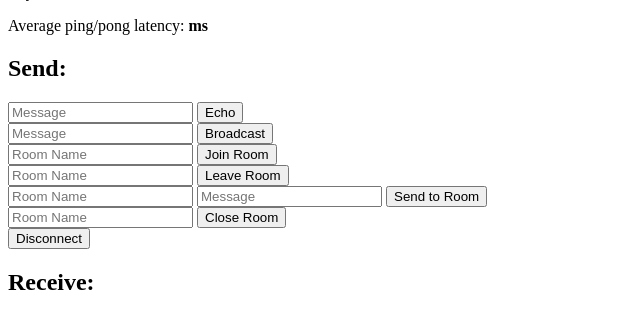
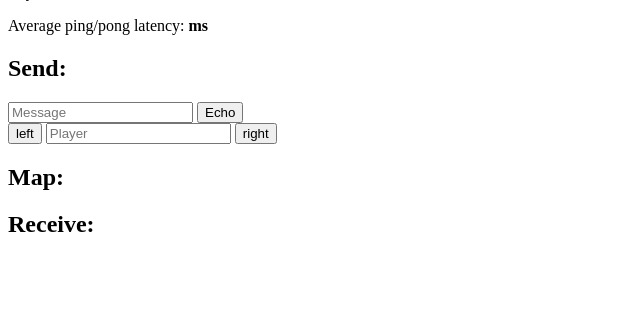
Before and after one commit to nogayrulegroup/race-engine, a Flask app: page / in a window 1280 px wide. Shown: the part 97-426 px from the top of the page, without its empty margins (0-640 px from the left). Run offline with Flask 2, Linux system fonts and the light colour scheme; some libraries are stand-ins or nearby versions.

Commit message:
Playground

```diff
--- a/engine/app.py
+++ b/engine/app.py
@@ -1,10 +1,14 @@
 # coding: utf-8
 
+import os
+import sys
 import logging
 import logging.config
 
-from flask import Flask, render_template
+from flask import Flask, render_template, session
 from flask_socketio import SocketIO, emit
+
+loglevel = os.environ.get("LOG_LEVEL", "DEBUG")
 
 
 logging.config.dictConfig(
@@ -19,7 +23,7 @@
             "h": {
                 "class": "logging.StreamHandler",
                 "formatter": "f",
-                "level": logging.DEBUG,
+                "level": getattr(logging, loglevel.upper()),
             }
         },
         root={"handlers": ["h"], "level": logging.DEBUG},
@@ -29,14 +33,63 @@
 logger = logging.getLogger(__name__)
 
 
+WORLD_SIZE = 100
+PLAYERS = ["X", "Y"]
+DIRECTS = {
+    "left": -1,
+    "right": 1,
+}
+
+
+def new_world():
+    m = ["." for _ in range(WORLD_SIZE)]
+    return {
+        "map": m,
+        "players": {
+            PLAYERS[0]: {"a": PLAYERS[0], "c": None, "p": 0},
+            PLAYERS[1]: {"a": PLAYERS[1], "c": None, "p": WORLD_SIZE - 1},
+        },
+    }
+
+
 app = Flask(__name__)
 app.config["SECRET_KEY"] = "secret!"
-socketio = SocketIO(app, async_mode='gevent', cors_allowed_origins='*')
+socketio = SocketIO(app, async_mode="gevent", cors_allowed_origins="*")
+
+
+def action(m, player):
+    c = player["c"]
+    p = player["p"]
+    m[p] = "."
+    if c and 0 <= (p + c) < WORLD_SIZE:
+        p = player["p"] = p + c
+    m[p] = player["a"]
+
+
+def update_map(world):
+    m = world["map"]
+    p0 = world["players"]["X"]
+    p1 = world["players"]["Y"]
+    action(m, p0)
+    action(m, p1)
+
+
+def background(world):
+    while True:
+        update_map(world)
+        logger.debug("push world map: %s", world["map"])
+        socketio.emit("fresh map", {"data": "".join(world["map"])})
+        socketio.sleep(0.5)
 
 
 @app.route("/")
 def index():
     return render_template("index.html")
+
+
+@socketio.on_error()
+def error_handler(e):
+    logger.error(e, exc_info=sys.exc_info())
 
 
 @socketio.event
@@ -45,6 +98,28 @@
     emit("pong")
 
 
+@socketio.event
+def move(message):
+    player = message["player"]
+    direct = DIRECTS[message["direct"]]
+
+    world = session["one"]
+    world["players"][player]["c"] = direct
+
+
+@socketio.event
+def my_event(message):
+    emit("response", {"data": message["data"]})
+
+
+@socketio.event
+def startgaming():
+    world = new_world()
+    session["one"] = world
+    socketio.start_background_task(background, world)
+    emit("response", {"data": "Connected"})
+
+
 def main():
     socketio.run(app)
 
--- a/engine/templates/index.html
+++ b/engine/templates/index.html
@@ -11,21 +11,22 @@
             //     http[s]://<domain>:<port>[/<namespace>]
             var socket = io();
 
-            // Event handler for new connections.
-            // The callback function is invoked when a connection with the
-            // server is established.
             socket.on('connect', function() {
-                socket.emit('connect', {user: 'I\'m connected!'});
+                socket.emit('startgaming');
             });
-
             // Event handler for server sent data.
             // The callback function is invoked whenever the server emits data
             // to the client. The data is then displayed in the "Received"
             // section of the page.
             socket.on('response', function(msg, cb) {
-                $('#log').append('<br>' + $('<div/>').text('Received #' + msg.count + ': ' + msg.data).html());
+                $('#log').append('<br>' + $('<div/>').text('Received: ' + msg.data).html());
                 if (cb)
                     cb();
+            });
+
+            socket.on('fresh map', function(msg, cb) {
+                console.log("fresh: " + msg.data);
+                $(".map").text(msg.data);
             });
 
             // Interval function that tests message latency by sending a "ping"
@@ -54,32 +55,17 @@
             // Handlers for the different forms in the page.
             // These accept data from the user and send it to the server in a
             // variety of ways
-            $('form#emit').submit(function(event) {
-                socket.emit('message', {data: $('#emit_data').val()});
+            $('#left').click(function() {
+                socket.emit('move', {player: $('#player').val(),direct:"left"});
                 return false;
             });
-            $('form#broadcast').submit(function(event) {
-                socket.emit('my_broadcast_event', {data: $('#broadcast_data').val()});
+            $('#right').click(function() {
+                socket.emit('move', {player: $('#player').val(),direct:"right"});
                 return false;
             });
-            $('form#join').submit(function(event) {
-                socket.emit('join', {room: $('#join_room').val()});
-                return false;
-            });
-            $('form#leave').submit(function(event) {
-                socket.emit('leave', {room: $('#leave_room').val()});
-                return false;
-            });
-            $('form#send_room').submit(function(event) {
-                socket.emit('my_room_event', {room: $('#room_name').val(), data: $('#room_data').val()});
-                return false;
-            });
-            $('form#close').submit(function(event) {
-                socket.emit('close_room', {room: $('#close_room').val()});
-                return false;
-            });
-            $('form#disconnect').submit(function(event) {
-                socket.emit('disconnect_request');
+
+            $('form#emit').submit(function(event) {
+                socket.emit('my_event', {data: $('#emit_data').val()});
                 return false;
             });
         });
@@ -94,30 +80,18 @@
         <input type="text" name="emit_data" id="emit_data" placeholder="Message">
         <input type="submit" value="Echo">
     </form>
-    <form id="broadcast" method="POST" action='#'>
-        <input type="text" name="broadcast_data" id="broadcast_data" placeholder="Message">
-        <input type="submit" value="Broadcast">
+
+    <form id="play" method="POST" action='#'>
+        <input type="button" id="left" value="left">
+        <input type="text" name="player" id="player" placeholder="Player">
+        <input type="button" id="right" value="right">
     </form>
-    <form id="join" method="POST" action='#'>
-        <input type="text" name="join_room" id="join_room" placeholder="Room Name">
-        <input type="submit" value="Join Room">
-    </form>
-    <form id="leave" method="POST" action='#'>
-        <input type="text" name="leave_room" id="leave_room" placeholder="Room Name">
-        <input type="submit" value="Leave Room">
-    </form>
-    <form id="send_room" method="POST" action='#'>
-        <input type="text" name="room_name" id="room_name" placeholder="Room Name">
-        <input type="text" name="room_data" id="room_data" placeholder="Message">
-        <input type="submit" value="Send to Room">
-    </form>
-    <form id="close" method="POST" action="#">
-        <input type="text" name="close_room" id="close_room" placeholder="Room Name">
-        <input type="submit" value="Close Room">
-    </form>
-    <form id="disconnect" method="POST" action="#">
-        <input type="submit" value="Disconnect">
-    </form>
+
+    <h2>Map:</h2>
+    <div id="map" class="map">
+        <h2></h2>
+    </div>
+
     <h2>Receive:</h2>
     <div id="log"></div>
 </body>
```
